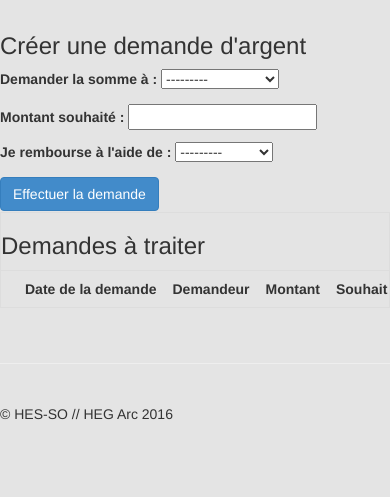
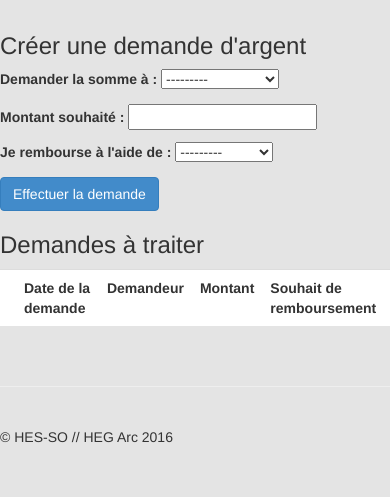
Before and after one commit to sagarion/gelato, a Django app: template congelateur/templates/congelateur/demandeArgent.html in a window 390 px wide; the page is wider, and only the part inside the window is pictured. Shown: the part 394-891 px from the top of that part. Before the commit the page ends 814 px from the top of that part, so only its background shows below. Run offline with Django 3.2, Linux system fonts and the light colour scheme; the template is opened without the code that fills it: values that come from a table or form of the project are taken from there, others are empty; data comes from the database, SQL or seed files in the repository; parts of the project's set-up code (start-up, migrations or seed data) failed here and were passed over; some libraries are stand-ins or nearby versions; some web fonts are replaced.

Commit message:
Demande d'argent responsive
Table des demandes recues responsive

```diff
--- a/congelateur/templates/congelateur/demandeArgent.html
+++ b/congelateur/templates/congelateur/demandeArgent.html
@@ -40,7 +40,7 @@
             <div class="col-lg-2"></div>
 
 <div class="col-lg-10">
-<div class="table-responsive">
+<div class="table">
                   <h3>Demandes à traiter</h3>
                   <table class="table">
                       <tr>
```
